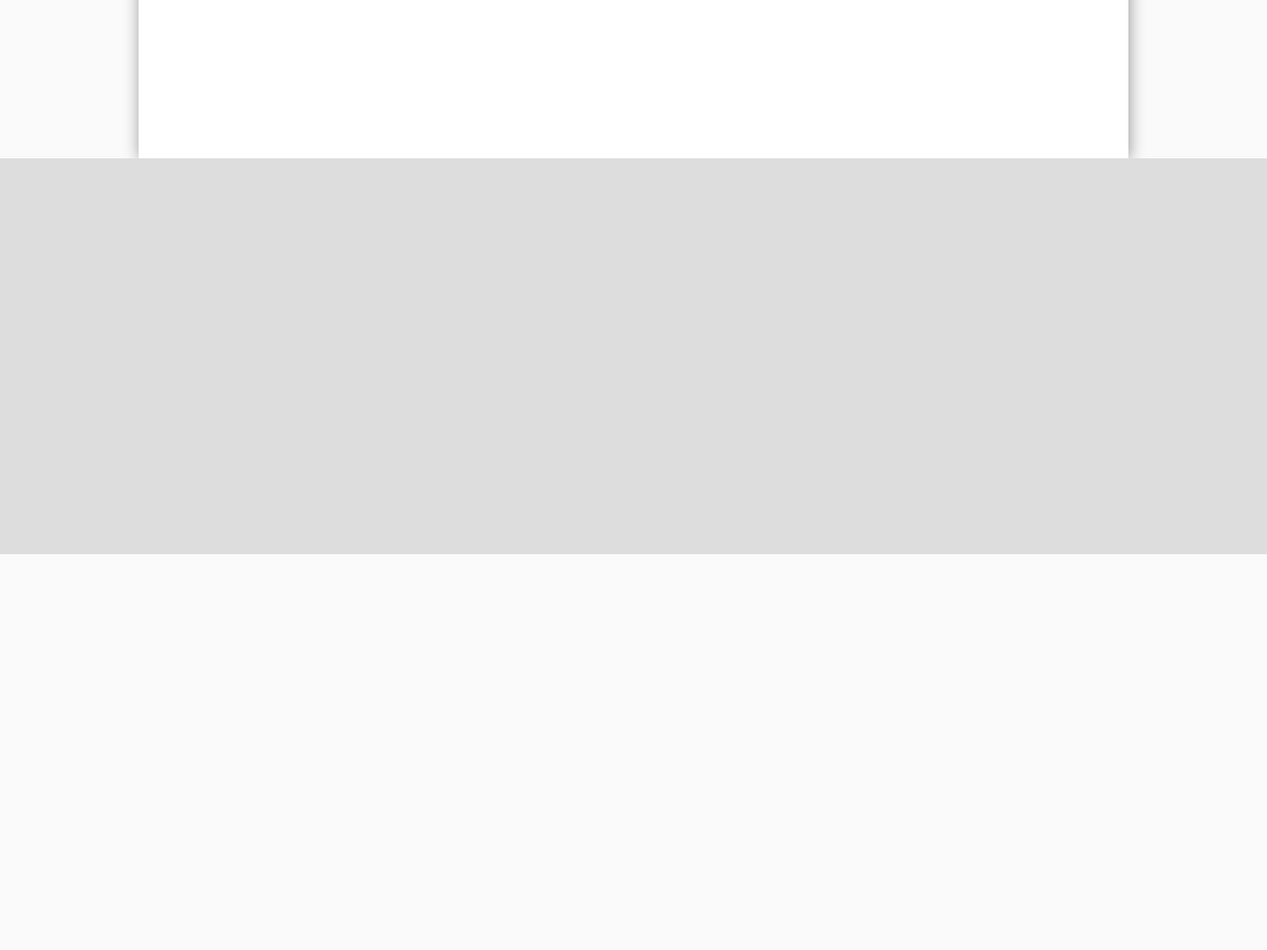
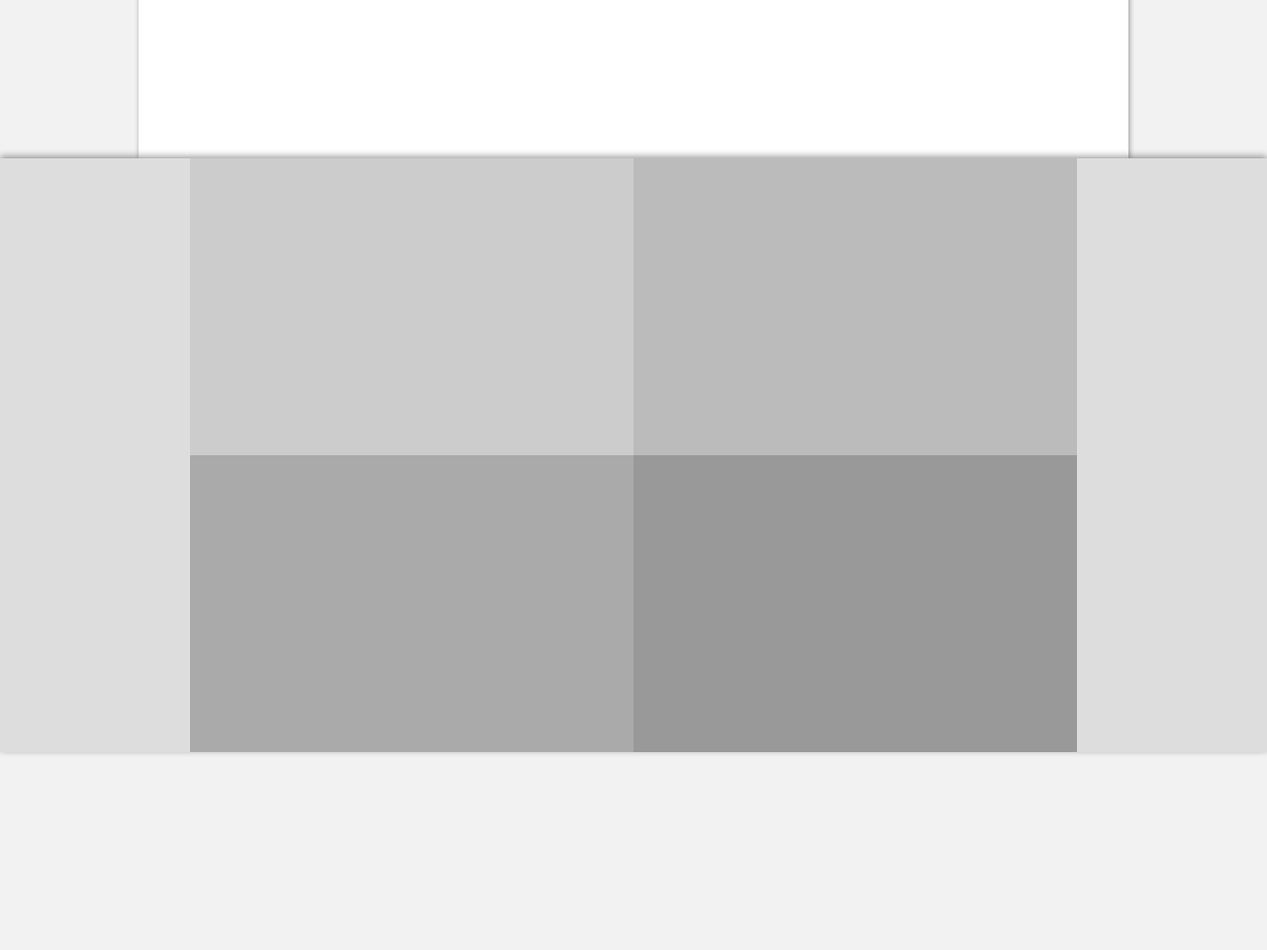
Before and after one commit to CurrrBell/CurrrBell.github.io, a plain HTML site: page index.html in a window 1280 px wide. Shown: the part 640-1600 px from the top of the page at 99% size. Drawn offline with nearby package versions, Linux system fonts and the light colour scheme.

Commit message:
started work on project section of index

```diff
--- a/css/style.css
+++ b/css/style.css
@@ -184,7 +184,7 @@ nav > .container-fluid{
 
 #main{
   padding-top: 100px;
-  background-color: #fafafa;
+  background-color: #f2f2f2;
 }
 
 #hello{
@@ -195,7 +195,7 @@ nav > .container-fluid{
   height: 600px;
   position: relative;
   background-color: #fff;
-  box-shadow: 1px 1px 15px rgba(0,0,0,.4);
+  box-shadow: 1px 1px 5px rgba(0,0,0,.4);
   animation-name: paper-slide;
   animation-duration: 1.5s;
   animation-timing-function: ease-in-out;
@@ -338,14 +338,49 @@ nav > .container-fluid{
 }
 
 #project-teasers{
-  height: 400px;
+  height: 600px;
   width: 100%;
   position: relative;
   background-color: #ddd;
-  /*box-shadow: inset 0px 2px 7px -3px rgba(0,0,0,.4);*/
+  box-shadow: 0px -2px 7px rgba(0,0,0,.4);
   opacity: 1;
   z-index: 2;
 }
+
+#projects-wrapper{
+  height: 100%;
+  width: 70%;
+  max-width: 1400px;
+  margin: 0 auto;
+}
+
+#projects-wrapper > .row{
+  height: 300px;
+  width: 100%;
+  margin: 0;
+}
+
+#projects-wrapper > .row > .col-md-6{
+  height: 100%;
+  padding: 0;
+}
+
+#projects-wrapper > .row:nth-child(1) > .col-md-6:nth-child(1){
+  background-color: #ccc;
+}
+
+#projects-wrapper > .row:nth-child(1) > .col-md-6:nth-child(2){
+  background-color: #bbb;
+}
+
+#projects-wrapper > .row:nth-child(2) > .col-md-6:nth-child(1){
+  background-color: #aaa;
+}
+
+#projects-wrapper > .row:nth-child(2) > .col-md-6:nth-child(2){
+  background-color: #999;
+}
+
 
 #player-card{
   margin: 0 auto;
--- a/index.html
+++ b/index.html
@@ -154,6 +154,20 @@
       </div>
     </div> -->
     <div id="project-teasers">
+      <div id="projects-wrapper">
+        <div class="row">
+          <div class="col-md-6">
+          </div>
+          <div class="col-md-6">
+          </div>
+        </div>
+        <div class="row">
+          <div class="col-md-6">
+          </div>
+          <div class="col-md-6">
+          </div>
+        </div>
+      </div>
     </div>
     <div id="timeline-section-1">
       <div class="timeline-left">
```
